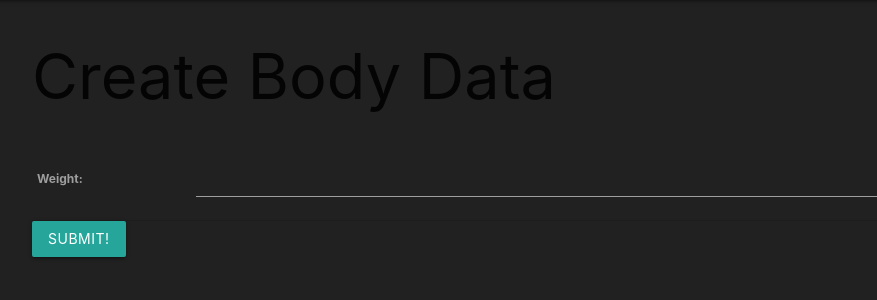
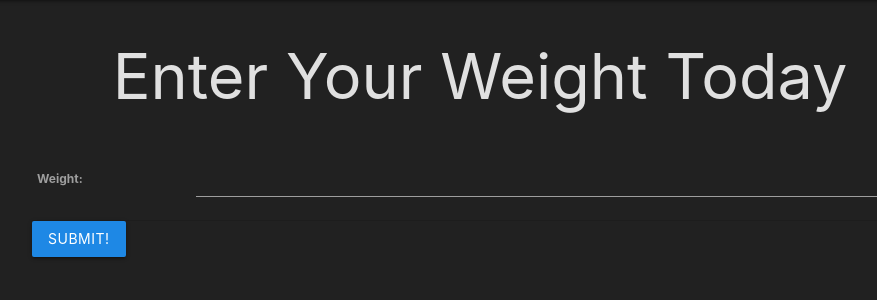
Before and after one commit to kelleralex04/meal-tracker, a Django app: a page that uses main_app/templates/main_app/bodydata_form.html in a window 1280 px wide. Shown: the part 64-364 px from the top of the page, without its empty margins (160-1037 px from the left). Run offline with Django 5.2, Linux system fonts and the light colour scheme; the visitor is signed in with stand-in values (Sample User, id 1); data comes from the database, SQL or seed files in the repository.

Commit message:
adds styling to bodydata form

```diff
--- a/main_app/templates/daybody.html
+++ b/main_app/templates/daybody.html
@@ -2,7 +2,7 @@
 {% block content %}
 
 <h1 class ="grey-text text-lighten-2 center-align">{{ month }} {{ curDay }}, {{ curYear }}</h1>
-<h3 class ="grey-text text-lighten-2 center-align">Today's Weight</h2>
+<h3 class ="grey-text text-lighten-1 center-align">Today's Weight</h2>
 
 <a class ="btn blue darken-1" href="{% url 'daybody_create' curMonth curDay curYear %}">Enter Weight</a>
 {% endblock %}
--- a/main_app/templates/main_app/bodydata_form.html
+++ b/main_app/templates/main_app/bodydata_form.html
@@ -2,9 +2,9 @@
 {% block content %}
 
 {% if object %}
-    <h1>Edit Body Data</h1>
+    <h1 class="grey-text text-lighten-2 center-align">Edit Today's Weight</h1>
 {% else %}
-    <h1>Create Body Data</h1>
+    <h1 class="grey-text text-lighten-2 center-align">Enter Your Weight Today</h1>
 {% endif %}
 
 <form action="" method="POST">
@@ -12,7 +12,7 @@
     <table>
         {{ form.as_table }}
     </table>
-    <input type="submit" value="Submit!" class="btn">
+    <input type="submit" value="Submit!" class="btn  blue darken-1">
 </form>
 
 {% endblock %}
--- a/main_app/templates/main_app/food_confirm_delete.html
+++ b/main_app/templates/main_app/food_confirm_delete.html
@@ -1,9 +1,9 @@
 {% extends 'base.html' %}
 
 {% block content %}
-  <h1 class="grey-text text-lighten-2">Delete Food</h1>
+  <h1 class="grey-text text-lighten-2 center-align">Delete Food</h1>
 
-  <h4 class="grey-text text-lighten-2">Are you sure you want to delete <span class="blue-text text-darken-1">{{ object.name }}</span>?</h4>
+  <h4 class="grey-text text-lighten-1 center-align">Are you sure you want to delete <span class="blue-text text-darken-1">{{ object.name }}</span>?</h4>
 
   <form action="" method="POST">
     {% csrf_token %}
```
